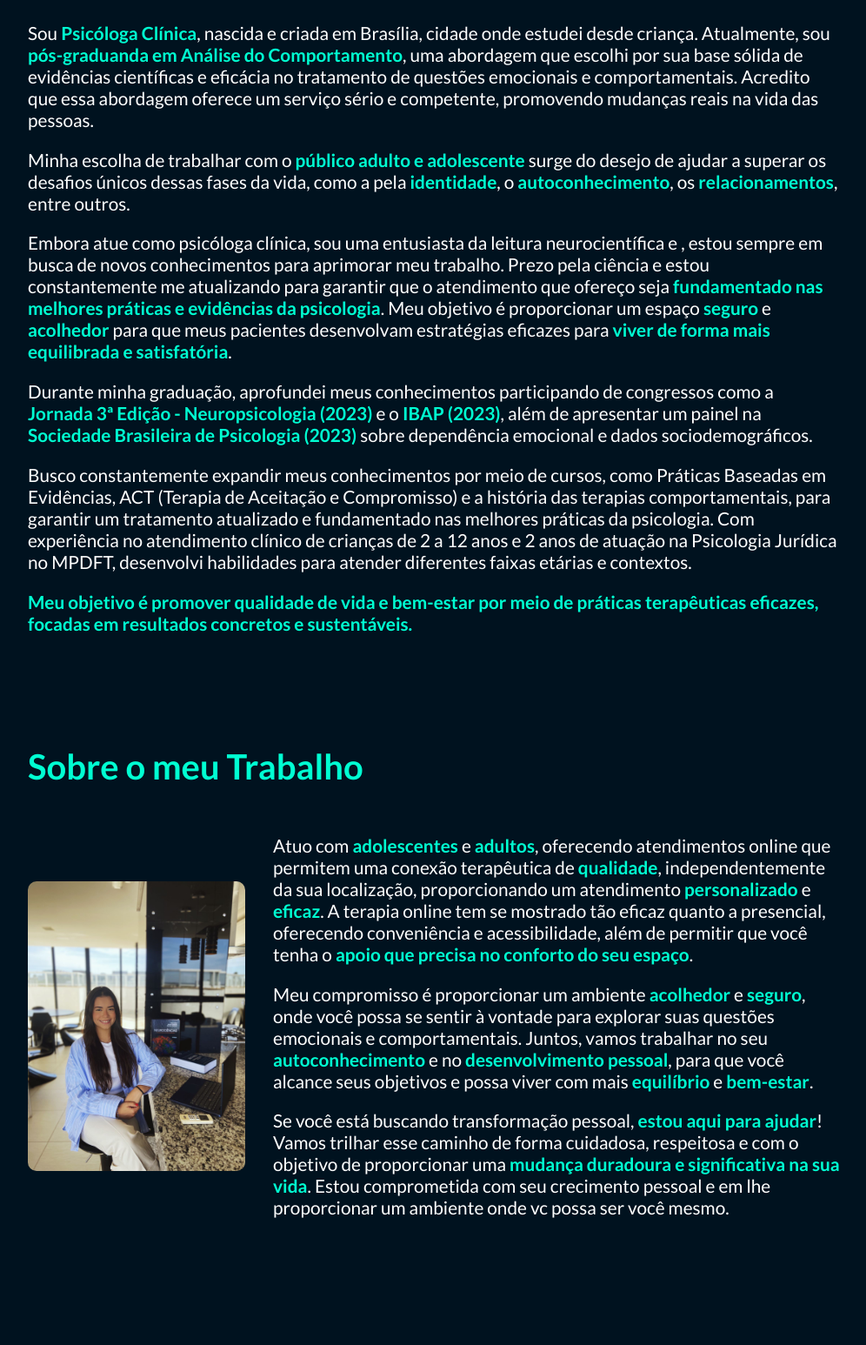
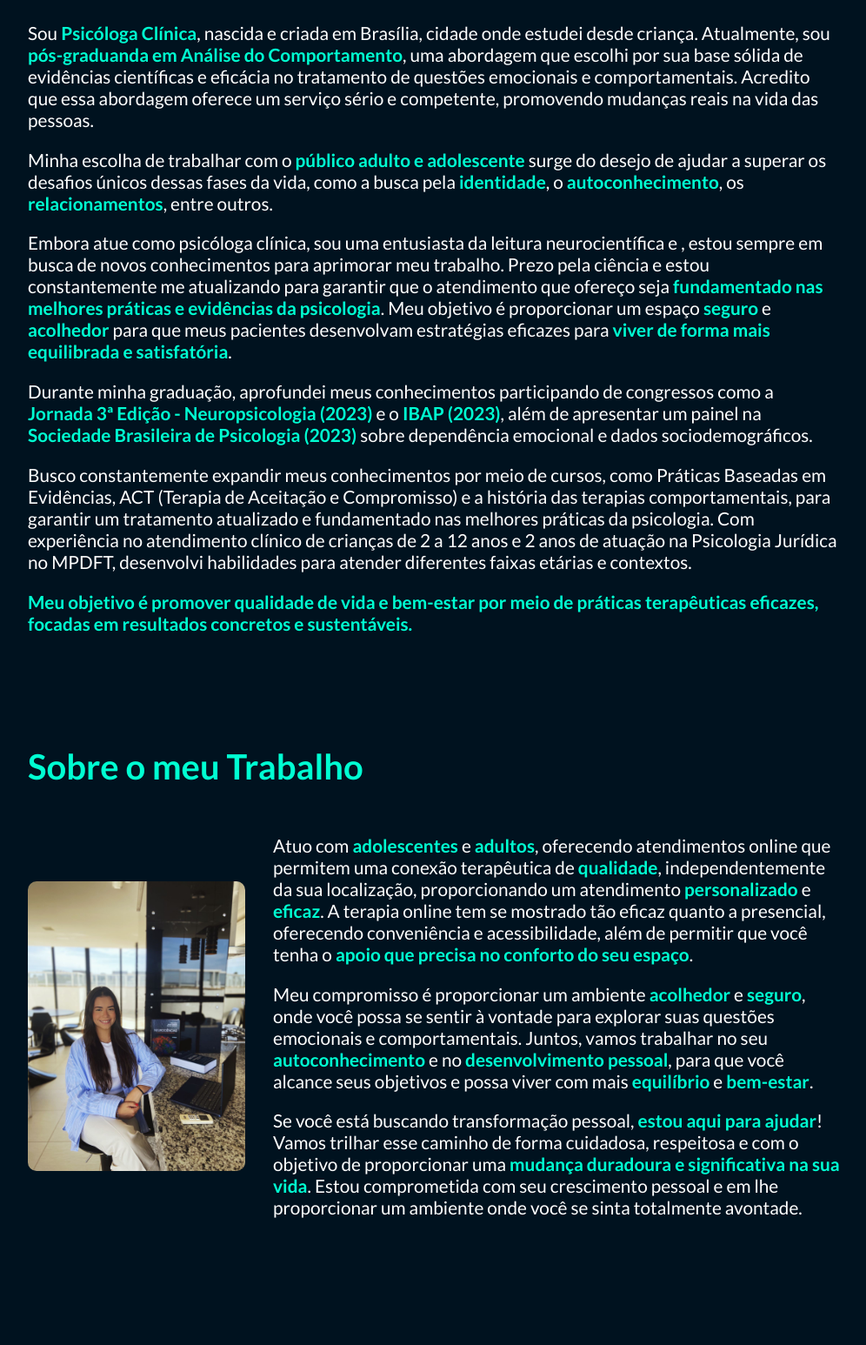
Before and after one commit to dvdbennet/Landingpage, a plain HTML site: page index.html in a window 1280 px wide. Shown: the part 998-2544 px from the top of the page at 87% size, without its empty margins (140-1136 px from the left). Drawn offline with Linux system fonts and the light colour scheme.

Commit message:
Erros Ortograficos

```diff
--- a/index.html
+++ b/index.html
@@ -63,7 +63,7 @@
           <div class="max-60">
             <h2 class="title">Quem sou eu?</h2>
             <p>Sou <strong>Psicóloga Clínica</strong>, nascida e criada em Brasília, cidade onde estudei desde criança. Atualmente, sou <strong>pós-graduanda em Análise do Comportamento</strong>, uma abordagem que escolhi por sua base sólida de evidências científicas e eficácia no tratamento de questões emocionais e comportamentais. Acredito que essa abordagem oferece um serviço sério e competente, promovendo mudanças reais na vida das pessoas.</p>
-            <p>Minha escolha de trabalhar com o <strong>público adulto e adolescente</strong> surge do desejo de ajudar a superar os desafios únicos dessas fases da vida, como a pela <strong> identidade</strong>, o <strong> autoconhecimento</strong>, os <strong> relacionamentos</strong>, entre outros. </p>
+            <p>Minha escolha de trabalhar com o <strong>público adulto e adolescente</strong> surge do desejo de ajudar a superar os desafios únicos dessas fases da vida, como a busca pela <strong> identidade</strong>, o <strong> autoconhecimento</strong>, os <strong> relacionamentos</strong>, entre outros. </p>
             <p>Embora atue como psicóloga clínica, sou uma entusiasta da leitura neurocientífica e , estou sempre em busca de novos conhecimentos para aprimorar meu trabalho. Prezo pela ciência e estou constantemente me atualizando para garantir que o atendimento que ofereço seja <strong> fundamentado nas melhores práticas e evidências da psicologia</strong>. Meu objetivo é proporcionar um espaço <strong>seguro</strong> e <strong>acolhedor</strong> para que meus pacientes desenvolvam estratégias eficazes para <strong>viver de forma mais equilibrada e satisfatória</strong>.</p>
             <p>Durante minha graduação, aprofundei meus conhecimentos participando de congressos como a <strong>Jornada 3ª Edição - Neuropsicologia (2023)</strong> e o <strong>IBAP (2023)</strong>, além de apresentar um painel na <strong>Sociedade Brasileira de Psicologia (2023)</strong> sobre dependência emocional e dados sociodemográficos.</p>
             <p>Busco constantemente expandir meus conhecimentos por meio de cursos, como Práticas Baseadas em Evidências, ACT (Terapia de Aceitação e Compromisso) e a história das terapias comportamentais, para garantir um tratamento atualizado e fundamentado nas melhores práticas da psicologia. Com experiência no atendimento clínico de crianças de 2 a 12 anos e 2 anos de atuação na Psicologia Jurídica no MPDFT, desenvolvi habilidades para atender diferentes faixas etárias e contextos. </p>
@@ -81,7 +81,7 @@
              </p>
             <p>Meu compromisso é proporcionar um ambiente <strong>acolhedor</strong> e <strong>seguro</strong>, onde você possa se sentir à vontade para explorar suas questões emocionais e comportamentais. Juntos, vamos trabalhar no seu <strong>autoconhecimento</strong> e no <strong>desenvolvimento pessoal</strong>, para que você alcance seus objetivos e possa viver com mais <strong>equilíbrio</strong> e <strong>bem-estar</strong>.
             </p>
-             <p>Se você está buscando transformação pessoal, <strong>estou aqui para ajudar</strong>! Vamos trilhar esse caminho de forma cuidadosa, respeitosa e com o objetivo de proporcionar uma <strong>mudança duradoura e significativa na sua vida</strong>. Estou comprometida com seu crecimento pessoal e em lhe proporcionar um ambiente onde vc possa ser você mesmo.</p>
+             <p>Se você está buscando transformação pessoal, <strong>estou aqui para ajudar</strong>! Vamos trilhar esse caminho de forma cuidadosa, respeitosa e com o objetivo de proporcionar uma <strong>mudança duradoura e significativa na sua vida</strong>. Estou comprometida com seu crescimento pessoal e em lhe proporcionar um ambiente onde você se sinta totalmente avontade.</p>
             </div>
           </div>
         </div>
@@ -131,7 +131,7 @@
             <div class="faq-item">
               <button class="faq-question">A terapia online é eficaz?</button>
               <div class="faq-answer">
-                <p>Sim, a terapia online é igualmente eficaz que a presencial. Utilizamos plataformas seguras e de fácil acesso para garantir um ambiente terapêutico confortável e confidencial. Muitas pessoas encontram na terapia online a conveniência e a flexibilidade que precisam, sem comprometer a qualidade do atendimento. O processo de acompanhamento e as abordagens terapêuticas são as mesmas, com a vantagem de poder realizar as sessões no conforto de sua casa.</p>
+                <p>Sim, a terapia online é igualmente eficaz a presencial. Utilizamos plataformas seguras e de fácil acesso para garantir um ambiente terapêutico confortável e confidencial. Muitas pessoas encontram na terapia online a conveniência e a flexibilidade que precisam, sem comprometer a qualidade do atendimento. O processo de acompanhamento e as abordagens terapêuticas são as mesmas, com a vantagem de poder realizar as sessões no conforto de sua casa.</p>
               </div>
 
 
```
